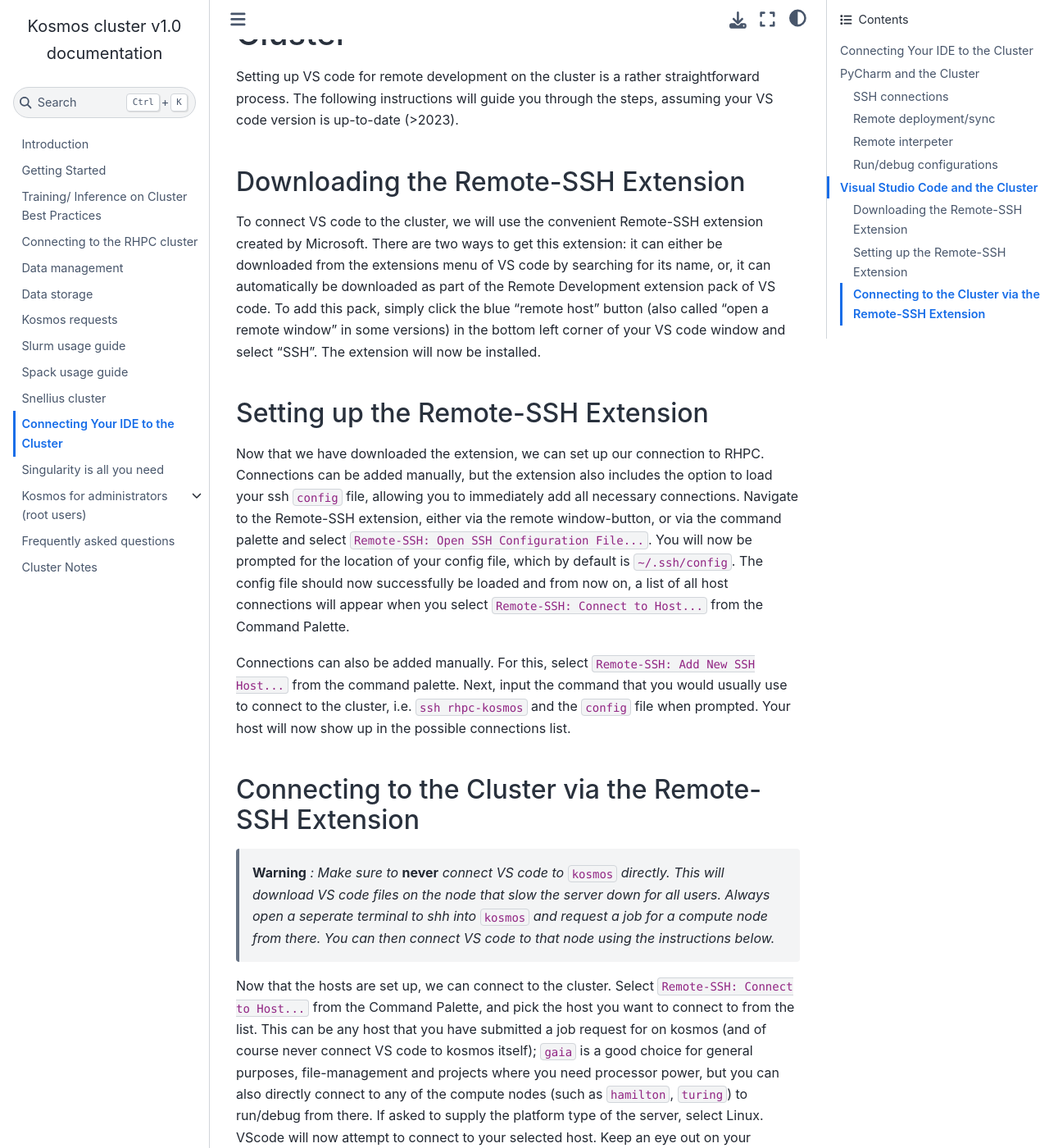
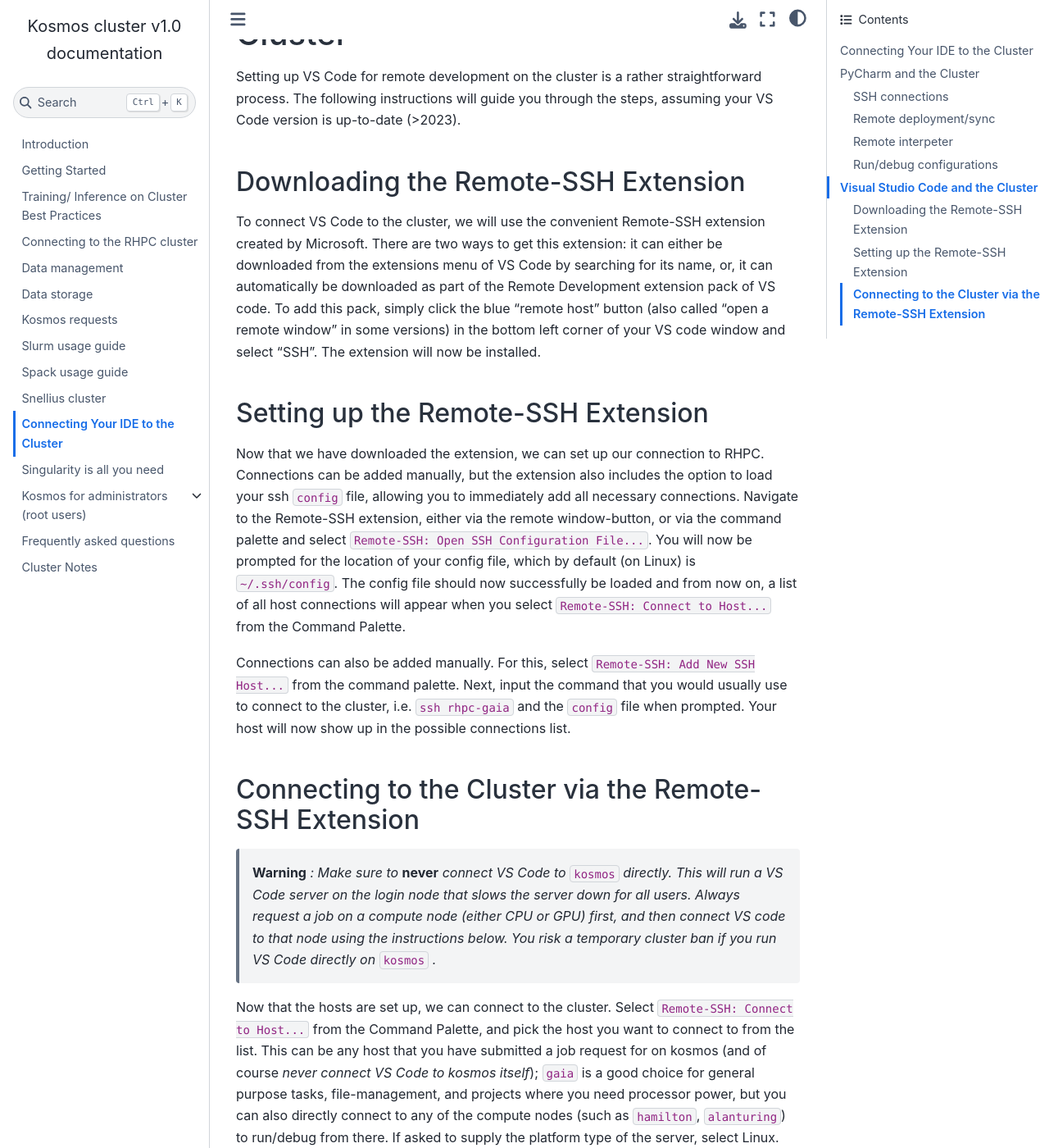
Before and after one commit to NKI-AI/kosmos-documentation, a Sphinx documentation site: the page built from docs/pycharm_remote.rst, in a window 1280 px wide and 1400 px high, scrolled down 3532 px. Shown: the whole window at 82% size. Built offline with Sphinx 7.4.7 and the Sphinx Book theme 1.1.4, drawn with Linux system fonts in a browser that asks for light colours; some of the changed text lies outside the part shown.

Commit message:
Update pycharm_remote.rst

```diff
--- a/docs/pycharm_remote.rst
+++ b/docs/pycharm_remote.rst
@@ -1,6 +1,6 @@
-=======================
+==================================
 Connecting Your IDE to the Cluster
-=======================
+==================================
 
 Both PyCharm and Visual Studio Code can be configured for remote development on the cluster via SSH, allowing you to run/debug code directly on the RHPC cluster nodes. Below, you can find the steps for setting up remote development on either PyCharm or Visual Studio Code.
 
@@ -88,32 +88,32 @@
 
 All done! When connecting to you desired node, don't forgot to request a job for that node (``gaia`` in this example) by ssh-ing into kosmos via your terminal and doing the job request.
 
-=======================
+==================================
 Visual Studio Code and the Cluster
-=======================
+==================================
 
-Setting up VS code for remote development on the cluster is a rather straightforward process. The following instructions will guide you through the steps, assuming your VS code version is up-to-date (>2023).
+Setting up VS Code for remote development on the cluster is a rather straightforward process. The following instructions will guide you through the steps, assuming your VS Code version is up-to-date (>2023).
 
 
 Downloading the Remote-SSH Extension
-------------------------
+------------------------------------
 
-To connect VS code to the cluster, we will use the convenient Remote-SSH extension created by Microsoft. There are two ways to get this extension: it can either be downloaded from the extensions menu of VS code by searching for its name, or, it can automatically be downloaded as part of the Remote Development extension pack of VS code. To add this pack, simply click the blue "remote host" button (also called "open a remote window" in some versions) in the bottom left corner of your VS code window and select "SSH". The extension will now be installed.
+To connect VS Code to the cluster, we will use the convenient Remote-SSH extension created by Microsoft. There are two ways to get this extension: it can either be downloaded from the extensions menu of VS Code by searching for its name, or, it can automatically be downloaded as part of the Remote Development extension pack of VS code. To add this pack, simply click the blue "remote host" button (also called "open a remote window" in some versions) in the bottom left corner of your VS code window and select "SSH". The extension will now be installed.
 
 Setting up the Remote-SSH Extension
-------------------------
+-----------------------------------
 
-Now that we have downloaded the extension, we can set up our connection to RHPC. Connections can be added manually, but the extension also includes the option to load your ssh ``config`` file, allowing you to immediately add all necessary connections. Navigate to the Remote-SSH extension, either via the remote window-button, or via the command palette and select ``Remote-SSH: Open SSH Configuration File...``. You will now be prompted for the location of your config file, which by default is ``~/.ssh/config``. The config file should now successfully be loaded and from now on, a list of all host connections will appear when you select ``Remote-SSH: Connect to Host...`` from the Command Palette.
+Now that we have downloaded the extension, we can set up our connection to RHPC. Connections can be added manually, but the extension also includes the option to load your ssh ``config`` file, allowing you to immediately add all necessary connections. Navigate to the Remote-SSH extension, either via the remote window-button, or via the command palette and select ``Remote-SSH: Open SSH Configuration File...``. You will now be prompted for the location of your config file, which by default (on Linux) is ``~/.ssh/config``. The config file should now successfully be loaded and from now on, a list of all host connections will appear when you select ``Remote-SSH: Connect to Host...`` from the Command Palette.
 
-Connections can also be added manually. For this, select ``Remote-SSH: Add New SSH Host...`` from the command palette. Next, input the command that you would usually use to connect to the cluster, i.e. ``ssh rhpc-kosmos`` and the ``config`` file when prompted. Your host will now show up in the possible connections list.
+Connections can also be added manually. For this, select ``Remote-SSH: Add New SSH Host...`` from the command palette. Next, input the command that you would usually use to connect to the cluster, i.e. ``ssh rhpc-gaia`` and the ``config`` file when prompted. Your host will now show up in the possible connections list.
 
 Connecting to the Cluster via the Remote-SSH Extension
-------------------------
+------------------------------------------------------
 
-   **Warning** *: Make sure to* **never** *connect VS code to* ``kosmos`` *directly. This will download VS code files on the node that slow the server down for all users. Always open a seperate terminal to shh into* ``kosmos`` *and request a job for a compute node from there. You can then connect VS code to that node using the instructions below.*
+   **Warning** *: Make sure to* **never** *connect VS Code to* ``kosmos`` *directly. This will run a VS Code server on the login node that slows the server down for all users. Always request a job on a compute node (either CPU or GPU) first, and then connect VS code to that node using the instructions below. You risk a temporary cluster ban if you run VS Code directly on* ``kosmos`` *.*
 
 
-Now that the hosts are set up, we can connect to the cluster. Select ``Remote-SSH: Connect to Host...`` from the Command Palette, and pick the host you want to connect to from the list. This can be any host that you have submitted a job request for on kosmos (and of course never connect VS code to kosmos itself); ``gaia`` is a good choice for general purposes, file-management and projects where you need processor power, but you can also directly connect to any of the compute nodes (such as ``hamilton``, ``turing``) to run/debug from there.
-If asked to supply the platform type of the server, select Linux. VScode will now attempt to connect to your selected host. Keep an eye out on your terminal and "output" tab, as you may be asked to input your username and/or password the first time you connect.
+Now that the hosts are set up, we can connect to the cluster. Select ``Remote-SSH: Connect to Host...`` from the Command Palette, and pick the host you want to connect to from the list. This can be any host that you have submitted a job request for on kosmos (and of course *never connect VS Code to kosmos itself*); ``gaia`` is a good choice for general purpose tasks, file-management, and projects where you need processor power, but you can also directly connect to any of the compute nodes (such as ``hamilton``, ``alanturing``) to run/debug from there.
+If asked to supply the platform type of the server, select Linux. VS Code will now attempt to connect to your selected host. Keep an eye out on your terminal and "output" tab, as you may be asked to input your username and/or password the first time you connect.
 
 If all went well, you will be ready for remote development! Any folders on the server can be opened as folders in VS code, saved code will be updated automatically, and any terminal you open will act on the server.
```
Also changed, not shown: other parts of docs/pycharm_remote.rst (+7 -7 lines).
